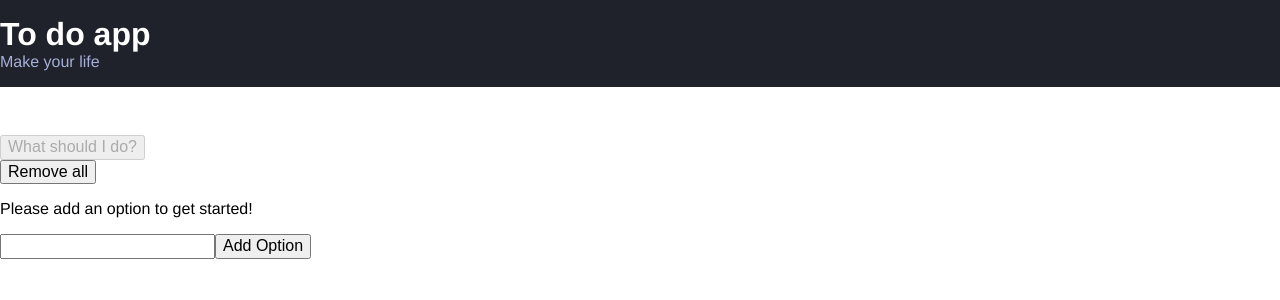
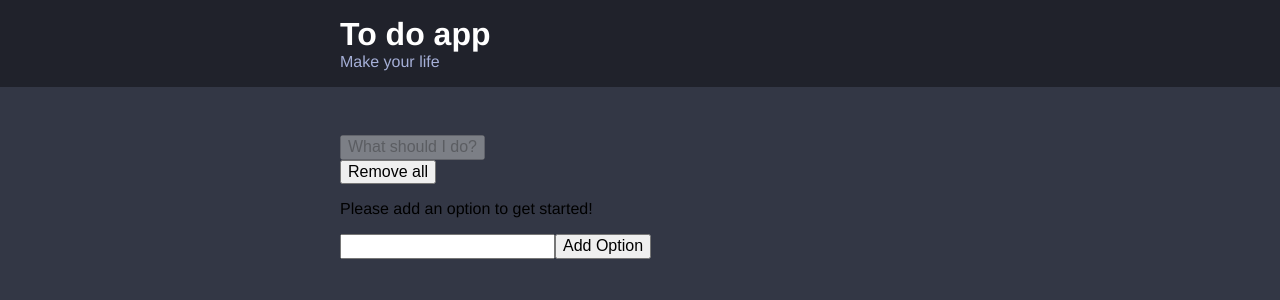
Before and after one commit to artem-solovev/reactjs_learning, a React app in the folder react-course-projects/indecision-app/: page / in a window 1280 px wide. Shown: the top 300 px of the page. Built offline with nearby package versions, Linux system fonts and the light colour scheme.

Commit message:
Stylized main sections of the app and refactored css styles

```diff
--- a/react-course-projects/indecision-app/src/components/App.js
+++ b/react-course-projects/indecision-app/src/components/App.js
@@ -75,6 +75,8 @@
         return (
             <div>
                 <Header subtitle = { subtitle } />
+
+                <div className = "container">
                     <Action
                         hasOptions = { this.state.options.length > 0 }
                         handlePick = { this.handlePick }
@@ -87,6 +89,8 @@
                     <AddOption
                         handleAddOption = { this.handleAddOption }
                     />
+                </div>
+
                 <OptionModal
                     selectedOption = { this.state.selectedOption }
                     handleClearSelectedOption = { this.handleClearSelectedOption }
--- a/react-course-projects/indecision-app/src/components/Header.js
+++ b/react-course-projects/indecision-app/src/components/Header.js
@@ -2,8 +2,10 @@
 
 const Header = ( props ) => (
     <div className = "header">
-        <h1 className = "header__title">{ props.title }</h1>
-        { props.subtitle && <h2 className = "header__subtitle">{ props.subtitle }</h2> }
+        <div className = "container">
+            <h1 className = "header__title">{ props.title }</h1>
+            { props.subtitle && <h2 className = "header__subtitle">{ props.subtitle }</h2> }
+        </div>
     </div>
 );
 
--- a/react-course-projects/indecision-app/src/styles/base/_base.scss
+++ b/react-course-projects/indecision-app/src/styles/base/_base.scss
@@ -3,6 +3,7 @@
 }
 
 body {
+    background: $dark-blue;
     font-family: Helvetica, Arial, sans-serif;
-    font-size: 1.6rem;
+    font-size: $m-size;
 }
--- /dev/null
+++ b/react-course-projects/indecision-app/src/styles/base/_settings.scss
@@ -0,0 +1,9 @@
+// colors
+$off-black: #20222b;
+$dark-blue: #333745;
+$off-white: #a5afd7;
+
+// spacing
+$m-size: 1.6rem;
+$l-size: 3.2rem;
+$xl-size: 4.8rem;
--- /dev/null
+++ b/react-course-projects/indecision-app/src/styles/components/_container.scss
@@ -0,0 +1,5 @@
+.container {
+    max-width: 60rem;
+    margin: 0 auto;
+    padding: 0 $m-size;
+}
--- a/react-course-projects/indecision-app/src/styles/components/_header.scss
+++ b/react-course-projects/indecision-app/src/styles/components/_header.scss
@@ -1,18 +1,18 @@
 .header {
-    background: #20222b;
+    background: $off-black;
     color: #fff;
-    margin-bottom: 4.8rem;
-    padding: 1.6rem 0;
+    margin-bottom: $xl-size;
+    padding: $m-size 0;
 }
 
 .header__title {
-    font-size: 3.2rem;
+    font-size: $l-size;
     margin: 0;
 }
 
 .header__subtitle {
-    color: #a5afd7;
-    font-size: 1.6rem;
+    color: $off-white;
+    font-size: $m-size;
     font-weight: 500;
     margin: 0;
 }
--- a/react-course-projects/indecision-app/src/styles/styles.scss
+++ b/react-course-projects/indecision-app/src/styles/styles.scss
@@ -1,2 +1,4 @@
+@import './base/_settings';
 @import './base/_base';
+@import './components/_container';
 @import './components/_header';
```
Lines whose indentation alone changed are shown as unchanged.
